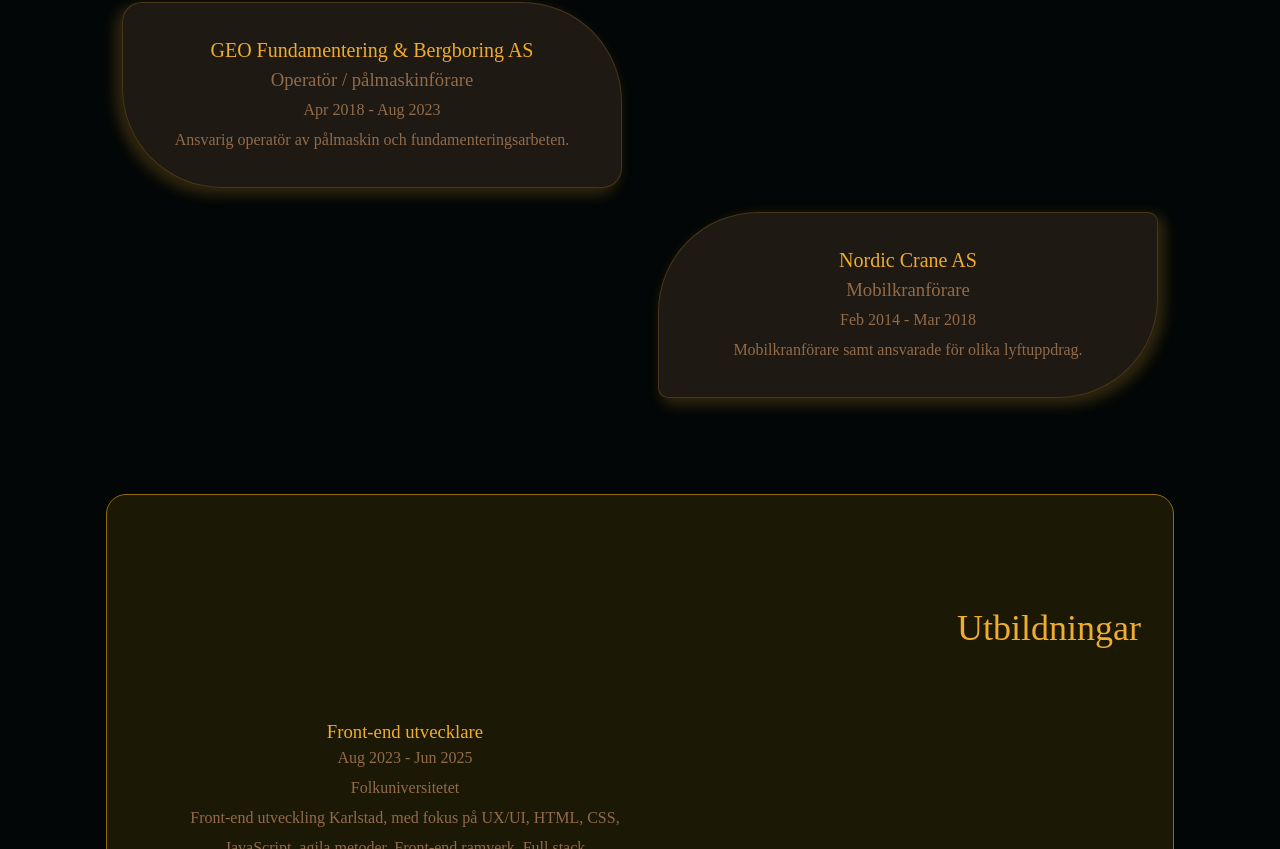
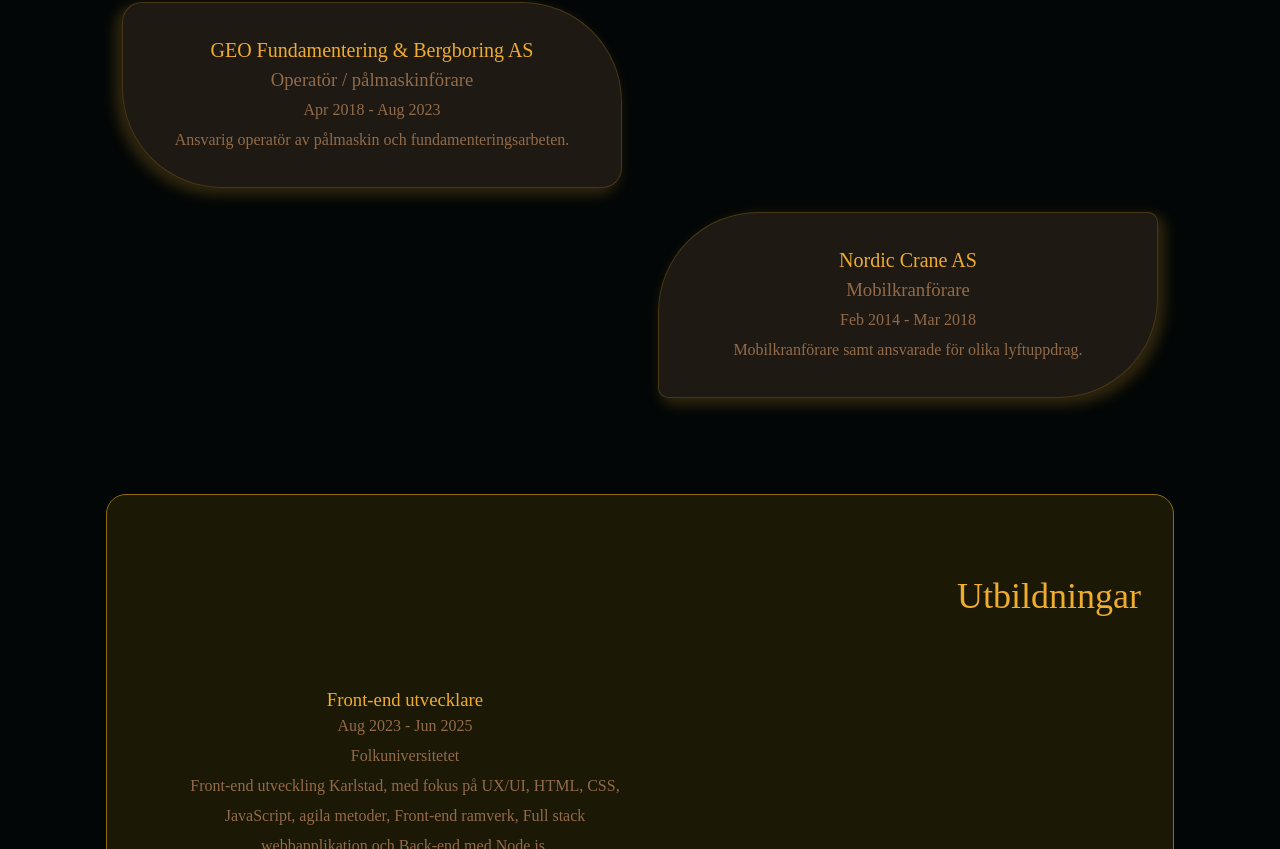
Before and after one commit to AdreanRodriguez/Portfolio, a React (Vite) app: page / in a window 1280 px wide. Shown: the part 1447-2296 px from the top of the page. Built offline with nearby package versions, Linux system fonts and the light colour scheme; a web font is replaced by a local one.

Commit message:
fixed mapstructure

```diff
--- a/src/educations/Educations.jsx
+++ b/src/components/educations/Educations.jsx
@@ -1,5 +1,5 @@
+import './educations.css'
 import Button from '../button/Button.jsx'
-import './educations.css'
 
 function Educations({ education }) {
 
--- a/src/employments/Employments.jsx
+++ b/src/components/employments/Employments.jsx
@@ -1,5 +1,4 @@
 import './employments.css'
-import employments from '../data/employments.js'
 
 function Employments({ employments }) {
     return (
--- a/src/components/projectsCard/ProjectsCard.jsx
+++ b/src/components/projectsCard/ProjectsCard.jsx
@@ -1,4 +1,4 @@
-import Button from '../../button/Button';
+import Button from '../button/Button';
 import './projectsCard.css'
 import { useState } from 'react';
 
--- a/src/components/timeline/Timeline.jsx
+++ b/src/components/timeline/Timeline.jsx
@@ -1,10 +1,10 @@
 import './timeline.css'
 import ContactLogo from '../contactLogos/ContactLogos.jsx'
 
-import Employments from '../../employments/Employments.jsx';
+import Employments from '../employments/Employments.jsx';
 import employments from '../../data/employments.js';
 
-import Educations from '../../educations/Educations.jsx';
+import Educations from '../educations/Educations.jsx';
 import education from '../../data/education.js'
 
 
--- a/src/components/timeline/timeline.css
+++ b/src/components/timeline/timeline.css
@@ -43,7 +43,7 @@
     font-size: 36px;
     font-weight: 400;
     margin: 2rem 0;
-    margin-top: 5rem;
+    margin-top: 3rem;
     font-family: Kodchasan;
     align-self: flex-end;
     color: rgb(239, 172, 47);
```
Also changed, not shown: src/components/button/Button.jsx (renamed from src/button/Button.jsx), src/components/button/button.css (renamed from src/button/button.css), src/components/educations/educations.css (renamed from src/educations/educations.css), src/components/employments/employments.css (renamed from src/employments/employments.css).
